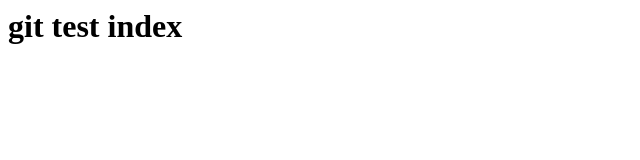
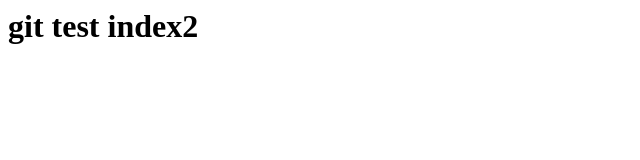
Before and after one commit to youliangxiazi/minnan17, a plain HTML site: page gittest/index.html in a window 1280 px wide. Shown: the full height of the page, 0-640 px from the left. Drawn offline with Linux system fonts and the light colour scheme.

Commit message:
Update index.html

```diff
--- a/gittest/index.html
+++ b/gittest/index.html
@@ -3,6 +3,6 @@
     <title>tittest</title>
   </head>
   <body>
-    <h1>git test index</h1>
+    <h1>git test index2</h1>
   </body>
 </html>
```
